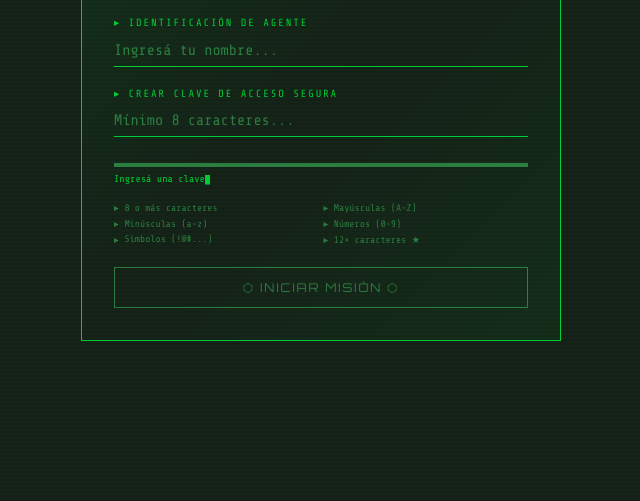
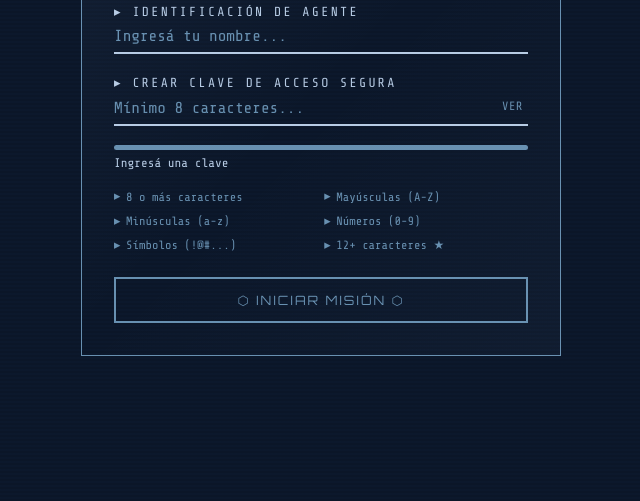
Before and after one commit to esguillaro-ai/infiltrados, a plain HTML site: page index.html in a window 1280 px wide. Shown: the part 299-800 px from the top of the page, without its empty margins (319-959 px from the left). Drawn offline with nearby package versions, Linux system fonts and the light colour scheme.

Commit message:
Update index.html

```diff
--- a/index.html
+++ b/index.html
@@ -7,11 +7,12 @@
 <link href="https://fonts.googleapis.com/css2?family=Orbitron:wght@400;700;900&family=Share+Tech+Mono&family=Special+Elite&family=Permanent+Marker&display=swap" rel="stylesheet">
 <style>
 :root {
-  --g: #00ff41;
-  --gd: #00cc35;
-  --gdk: #2d7a40;
-  --blk: #111a13;
-  --blk2: #151f17;
+  --g: #ffffff;
+  --gd: #b8cce4;
+  --gdk: #6890b0;
+  --blk: #07101e;
+  --blk2: #0b1628;
+  --acc: #ffd700;
   --paper: #f4e4a0;
   --paper2: #e8d080;
   --ink: #1a1008;
@@ -26,28 +27,36 @@ body{font-family:'Share Tech Mono',monospace;background:var(--blk);color:var(--g
 .screen{position:fixed;inset:0;display:flex;flex-direction:column;align-items:center;justify-content:center;opacity:0;pointer-events:none;transition:opacity 0.5s ease;padding:1rem}
 .screen.active{opacity:1;pointer-events:all}
 .terminal-bg{background:var(--blk2)}
-.terminal-bg::after{content:'';position:fixed;inset:0;background:repeating-linear-gradient(0deg,transparent,transparent 2px,rgba(0,255,65,.025) 2px,rgba(0,255,65,.025) 4px);pointer-events:none;z-index:100}
+.terminal-bg::after{content:'';position:fixed;inset:0;background:repeating-linear-gradient(0deg,transparent,transparent 2px,rgba(100,160,255,.018) 2px,rgba(100,160,255,.018) 4px);pointer-events:none;z-index:100}
 
 /* LOGIN */
-.terminal-win{width:min(480px,95vw);border:1px solid var(--gd);padding:2rem;position:relative}
-.terminal-win::before{content:'';position:absolute;inset:-1px;background:linear-gradient(135deg,rgba(0,255,65,.07),transparent,rgba(0,255,65,.05));pointer-events:none}
+.terminal-win{width:min(480px,95vw);border:1px solid var(--gdk);padding:2rem;position:relative}
+.terminal-win::before{content:'';position:absolute;inset:-1px;background:linear-gradient(135deg,rgba(180,210,255,.05),transparent,rgba(180,210,255,.03));pointer-events:none}
 .t-bar{font-size:.6rem;color:var(--gd);display:flex;justify-content:space-between;margin-bottom:1.5rem;padding-bottom:.6rem;border-bottom:1px solid var(--gdk);letter-spacing:.1em}
-.logo-main{font-family:'Orbitron',sans-serif;font-size:1.5rem;font-weight:900;letter-spacing:.08em;text-shadow:0 0 25px rgba(0,255,65,.4);margin-bottom:.25rem}
+.logo-main{font-family:'Orbitron',sans-serif;font-size:1.5rem;font-weight:900;letter-spacing:.08em;color:var(--acc);text-shadow:0 0 20px rgba(255,215,0,.3);margin-bottom:.25rem}
 .logo-sub{font-size:.65rem;color:var(--gd);letter-spacing:.25em;margin-bottom:2rem}
-.flabel{font-size:.65rem;color:var(--gd);letter-spacing:.18em;margin-bottom:.35rem}
-.tinput{width:100%;background:transparent;border:none;border-bottom:1px solid var(--gd);color:var(--g);font-family:'Share Tech Mono',monospace;font-size:.95rem;padding:.45rem 0;outline:none;margin-bottom:1.2rem;caret-color:var(--g)}
+.flabel{font-size:.82rem;color:var(--gd);letter-spacing:.18em;margin-bottom:.35rem}
+.tinput{width:100%;background:transparent;border:none;border-bottom:2px solid var(--gd);color:var(--g);font-family:'Share Tech Mono',monospace;font-size:1rem;padding:.45rem 0;outline:none;margin-bottom:1.2rem;caret-color:var(--g)}
 .tinput::placeholder{color:var(--gdk)}
-.sbar-wrap{height:4px;background:var(--gdk);margin:.4rem 0}
-.sbar{height:100%;transition:width .3s,background .3s;width:0}
-.slabel{font-size:.62rem;color:var(--gd);min-height:1rem;margin-bottom:.8rem}
-.criteria{display:grid;grid-template-columns:1fr 1fr;gap:.3rem;margin-bottom:1.4rem}
-.ci{font-size:.6rem;color:var(--gdk);display:flex;align-items:center;gap:.35rem;transition:color .3s}
-.ci::before{content:'▸';flex-shrink:0}
-.ci.ok{color:var(--g)}
+.tinput:focus{border-bottom-color:var(--g);box-shadow:0 3px 0 -1px rgba(0,255,65,.35)}
+.sbar-wrap{height:5px;background:var(--gdk);margin:.4rem 0;border-radius:3px}
+.sbar{height:100%;transition:width .3s,background .3s;width:0;border-radius:3px}
+.slabel{font-size:.78rem;color:var(--gd);min-height:1.2rem;margin-bottom:.8rem}
+.criteria{display:grid;grid-template-columns:1fr 1fr;gap:.4rem;margin-bottom:1.4rem}
+.ci{font-size:.75rem;color:var(--gdk);display:flex;align-items:center;gap:.35rem;transition:color .3s;line-height:1.4}
+.ci::before{content:'▸';flex-shrink:0;font-size:.8rem}
+.ci.ok{color:var(--acc)}
 .ci.ok::before{content:'✓'}
-.tbtn{width:100%;background:transparent;border:1px solid var(--g);color:var(--g);font-family:'Orbitron',sans-serif;font-size:.75rem;letter-spacing:.15em;padding:.75rem;cursor:pointer;transition:all .2s;text-transform:uppercase}
-.tbtn:hover:not(:disabled){background:rgba(0,255,65,.1);box-shadow:0 0 20px rgba(0,255,65,.2)}
+.tbtn{width:100%;background:transparent;border:2px solid var(--g);color:var(--g);font-family:'Orbitron',sans-serif;font-size:.8rem;letter-spacing:.15em;padding:.8rem;cursor:pointer;transition:all .2s;text-transform:uppercase}
+.tbtn:hover:not(:disabled){background:rgba(255,255,255,.08);box-shadow:0 0 20px rgba(255,255,255,.15)}
+.tbtn:focus-visible{outline:3px solid var(--acc);outline-offset:3px}
 .tbtn:disabled{border-color:var(--gdk);color:var(--gdk);cursor:not-allowed}
+.pass-wrap{position:relative;margin-bottom:0}
+.pass-wrap .tinput{margin-bottom:0;padding-right:2.5rem}
+.toggle-pass{position:absolute;right:0;top:.3rem;background:transparent;border:none;color:var(--gdk);cursor:pointer;font-size:.75rem;font-family:'Share Tech Mono',monospace;padding:.2rem .3rem;transition:color .2s;letter-spacing:.05em}
+.toggle-pass:hover{color:var(--g)}
+.toggle-pass:focus-visible{outline:2px solid var(--acc);outline-offset:2px}
+.pass-gap{margin-bottom:1.2rem}
 
 /* BRIEFING */
 .brief-box{width:min(540px,95vw);border:1px solid var(--gd);padding:2rem}
@@ -105,12 +114,12 @@ body{font-family:'Share Tech Mono',monospace;background:var(--blk);color:var(--g
 .clue::before{content:'▸';position:absolute;left:0;color:var(--gd)}
 .clue span{color:#ffdd44}
 .fbtn{width:100%;padding:.7rem;background:transparent;border:1px solid var(--g);color:var(--g);font-family:'Orbitron',sans-serif;font-size:.72rem;letter-spacing:.12em;cursor:pointer;transition:all .2s;margin-top:1.2rem}
-.fbtn:hover{background:rgba(0,255,65,.1)}
+.fbtn:hover{background:rgba(255,255,255,.08)}
 
 /* FINAL */
 .final-box{width:min(500px,95vw);border:1px solid var(--gd);padding:2.5rem;text-align:center}
 .final-title{font-family:'Orbitron',sans-serif;font-size:1.3rem;font-weight:900;letter-spacing:.1em;margin-bottom:.4rem;text-shadow:0 0 20px rgba(0,255,65,.4)}
-.score-num{font-family:'Orbitron',sans-serif;font-size:3.5rem;font-weight:900;color:var(--g);text-shadow:0 0 30px rgba(0,255,65,.5);margin:1.2rem 0}
+.score-num{font-family:'Orbitron',sans-serif;font-size:3.5rem;font-weight:900;color:var(--acc);text-shadow:0 0 30px rgba(255,215,0,.4);margin:1.2rem 0}
 .rank-lbl{font-size:.65rem;color:var(--gd);letter-spacing:.25em;margin-bottom:.3rem}
 .rank-title{font-family:'Permanent Marker',cursive;font-size:1.7rem;color:#ffdd44;text-shadow:0 0 10px rgba(255,221,68,.4);margin-bottom:1.2rem}
 .final-msg{font-size:.78rem;color:var(--gd);line-height:1.75;margin-bottom:1.8rem}
@@ -118,7 +127,7 @@ body{font-family:'Share Tech Mono',monospace;background:var(--blk);color:var(--g
 /* ANIMATIONS */
 @keyframes blink{50%{opacity:0}}
 .cursor::after{content:'█';animation:blink 1s infinite;font-size:.85em}
-@keyframes glitch{0%,93%,100%{transform:none}94%{transform:translateX(-2px);text-shadow:2px 0 #f00,-2px 0 #0ff,0 0 20px rgba(0,255,65,.4)}97%{transform:translateX(2px);text-shadow:-2px 0 #f00,2px 0 #0ff,0 0 20px rgba(0,255,65,.4)}}
+@keyframes glitch{0%,93%,100%{transform:none}94%{transform:translateX(-2px);text-shadow:2px 0 #ff4400,-2px 0 #0099ff,0 0 20px rgba(255,215,0,.4)}97%{transform:translateX(2px);text-shadow:-2px 0 #ff4400,2px 0 #0099ff,0 0 20px rgba(255,215,0,.4)}}
 .glitch{animation:glitch 6s infinite}
 </style>
 </head>
@@ -130,21 +139,27 @@ body{font-family:'Share Tech Mono',monospace;background:var(--blk);color:var(--g
     <div class="t-bar"><span>UNIDAD DIGITAL — TERMINAL SEGURO // v4.1</span><span id="clk"></span></div>
     <div class="logo-main glitch">⬡ ARCHIVO ROJO</div>
     <div class="logo-sub">SISTEMA DE ENTRENAMIENTO — AGENTE DIGITAL</div>
-    <div class="flabel">▸ IDENTIFICACIÓN DE AGENTE</div>
-    <input type="text" class="tinput" id="inp-name" placeholder="Ingresá tu nombre..." maxlength="28" autocomplete="off">
-    <div class="flabel">▸ CREAR CLAVE DE ACCESO SEGURA</div>
-    <input type="password" class="tinput" id="inp-pass" placeholder="Mínimo 8 caracteres..." autocomplete="new-password">
-    <div class="sbar-wrap"><div class="sbar" id="sbar"></div></div>
-    <div class="slabel cursor" id="slabel"> Ingresá una clave</div>
-    <div class="criteria">
-      <div class="ci" id="c-len">8 o más caracteres</div>
-      <div class="ci" id="c-up">Mayúsculas (A-Z)</div>
-      <div class="ci" id="c-lo">Minúsculas (a-z)</div>
-      <div class="ci" id="c-nm">Números (0-9)</div>
-      <div class="ci" id="c-sy">Símbolos (!@#...)</div>
-      <div class="ci" id="c-lg">12+ caracteres ★</div>
+    <label class="flabel" for="inp-name">▸ IDENTIFICACIÓN DE AGENTE</label>
+    <input type="text" class="tinput" id="inp-name" placeholder="Ingresá tu nombre..." maxlength="28" autocomplete="off" aria-required="true">
+    <label class="flabel" for="inp-pass">▸ CREAR CLAVE DE ACCESO SEGURA</label>
+    <div class="pass-wrap">
+      <input type="password" class="tinput" id="inp-pass" placeholder="Mínimo 8 caracteres..." autocomplete="new-password" aria-required="true" aria-describedby="slabel criteria-list">
+      <button class="toggle-pass" id="toggle-pass" type="button" aria-label="Mostrar contraseña" onclick="togglePass()">VER</button>
     </div>
-    <button class="tbtn" id="btn-login" disabled onclick="doLogin()">⬡ INICIAR MISIÓN ⬡</button>
+    <div class="pass-gap"></div>
+    <div class="sbar-wrap" role="progressbar" aria-valuemin="0" aria-valuemax="100" aria-valuenow="0" id="sbar-wrap">
+      <div class="sbar" id="sbar"></div>
+    </div>
+    <div class="slabel" id="slabel" aria-live="polite" aria-atomic="true"> Ingresá una clave</div>
+    <ul class="criteria" id="criteria-list" aria-label="Requisitos de la contraseña">
+      <li class="ci" id="c-len">8 o más caracteres</li>
+      <li class="ci" id="c-up">Mayúsculas (A-Z)</li>
+      <li class="ci" id="c-lo">Minúsculas (a-z)</li>
+      <li class="ci" id="c-nm">Números (0-9)</li>
+      <li class="ci" id="c-sy">Símbolos (!@#...)</li>
+      <li class="ci" id="c-lg">12+ caracteres ★</li>
+    </ul>
+    <button class="tbtn" id="btn-login" disabled onclick="doLogin()" aria-disabled="true">⬡ INICIAR MISIÓN ⬡</button>
   </div>
 </div>
 
@@ -360,14 +375,15 @@ function checkStrength(){
   const met=Object.values(c).filter(Boolean).length;
   const bar=document.getElementById('sbar'),lbl=document.getElementById('slabel');
   bar.style.width=(met/6*100)+'%';
+  document.getElementById('sbar-wrap').setAttribute('aria-valuenow',Math.round(met/6*100));
   const states=[
     [0,'transparent',' Ingresá una clave','var(--gdk)'],
-    [1,'#ff2200','◉ NIVEL 0 — CRÍTICA','#ff2200'],
-    [2,'#ff6600','◉ NIVEL 1 — MUY DÉBIL','#ff6600'],
-    [3,'#ffaa00','◉ NIVEL 2 — DÉBIL','#ffaa00'],
-    [4,'#ccff00','◉ NIVEL 3 — ACEPTABLE','#ccff00'],
-    [5,'#44ff88','◉ NIVEL 4 — FUERTE ✓','#44ff88'],
-    [6,'#00ff41','◉ NIVEL 5 — INVIOLABLE ★','#00ff41']
+    [1,'#cc2200','◉ NIVEL 0 — CRÍTICA','#ff6644'],
+    [2,'#cc6600','◉ NIVEL 1 — MUY DÉBIL','#ffaa44'],
+    [3,'#ccaa00','◉ NIVEL 2 — DÉBIL','#ffcc44'],
+    [4,'#ffffff','◉ NIVEL 3 — ACEPTABLE','#ffffff'],
+    [5,'#ffd700','◉ NIVEL 4 — FUERTE ✓','#ffd700'],
+    [6,'#ffd700','◉ NIVEL 5 — INVIOLABLE ★','#ffd700']
   ];
   const s=states[Math.min(met,6)];
   bar.style.background=s[1];
@@ -375,11 +391,23 @@ function checkStrength(){
   checkReady();
 }
 
+function togglePass(){
+  const inp=document.getElementById('inp-pass');
+  const btn=document.getElementById('toggle-pass');
+  const show=inp.type==='password';
+  inp.type=show?'text':'password';
+  btn.textContent=show?'OCULTAR':'VER';
+  btn.setAttribute('aria-label',show?'Ocultar contraseña':'Mostrar contraseña');
+}
+
 function checkReady(){
   const n=document.getElementById('inp-name').value.trim();
   const p=document.getElementById('inp-pass').value;
   const ok=[p.length>=8,/[A-Z]/.test(p),/[a-z]/.test(p),/[0-9]/.test(p),/[^a-zA-Z0-9]/.test(p)].filter(Boolean).length>=4;
-  document.getElementById('btn-login').disabled=!(n.length>=2&&ok);
+  const enabled=n.length>=2&&ok;
+  const btn=document.getElementById('btn-login');
+  btn.disabled=!enabled;
+  btn.setAttribute('aria-disabled',String(!enabled));
 }
 
 function doLogin(){
```
